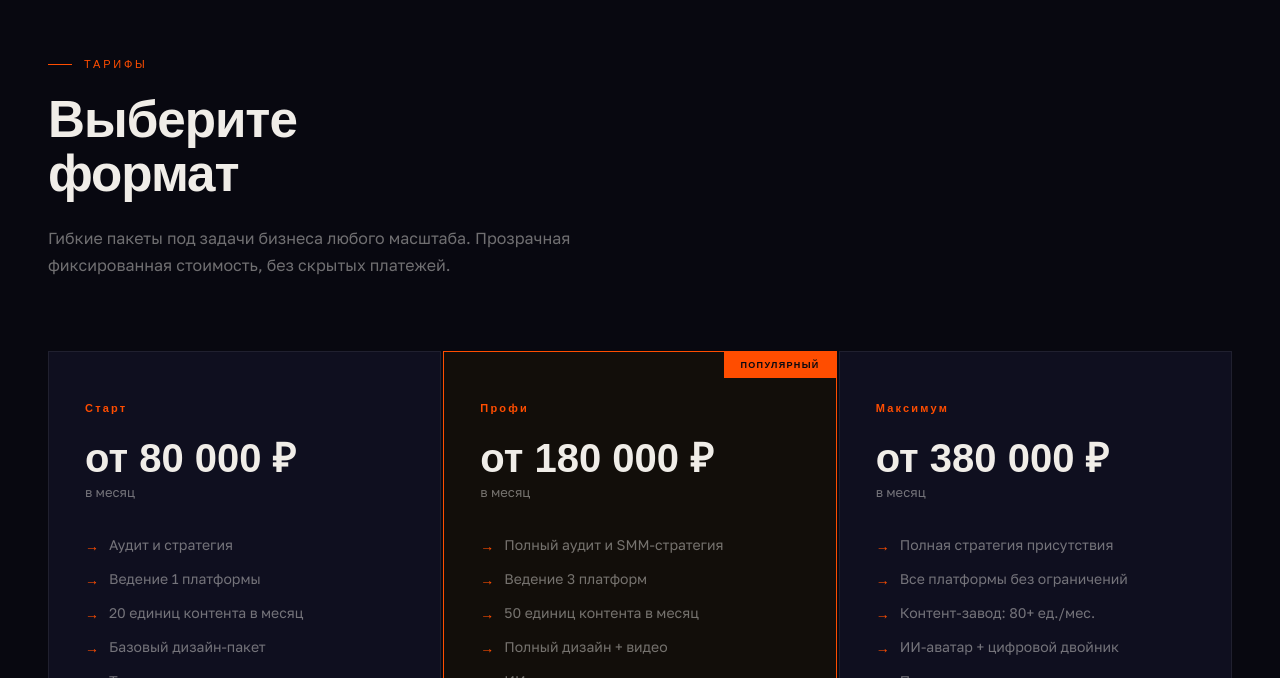
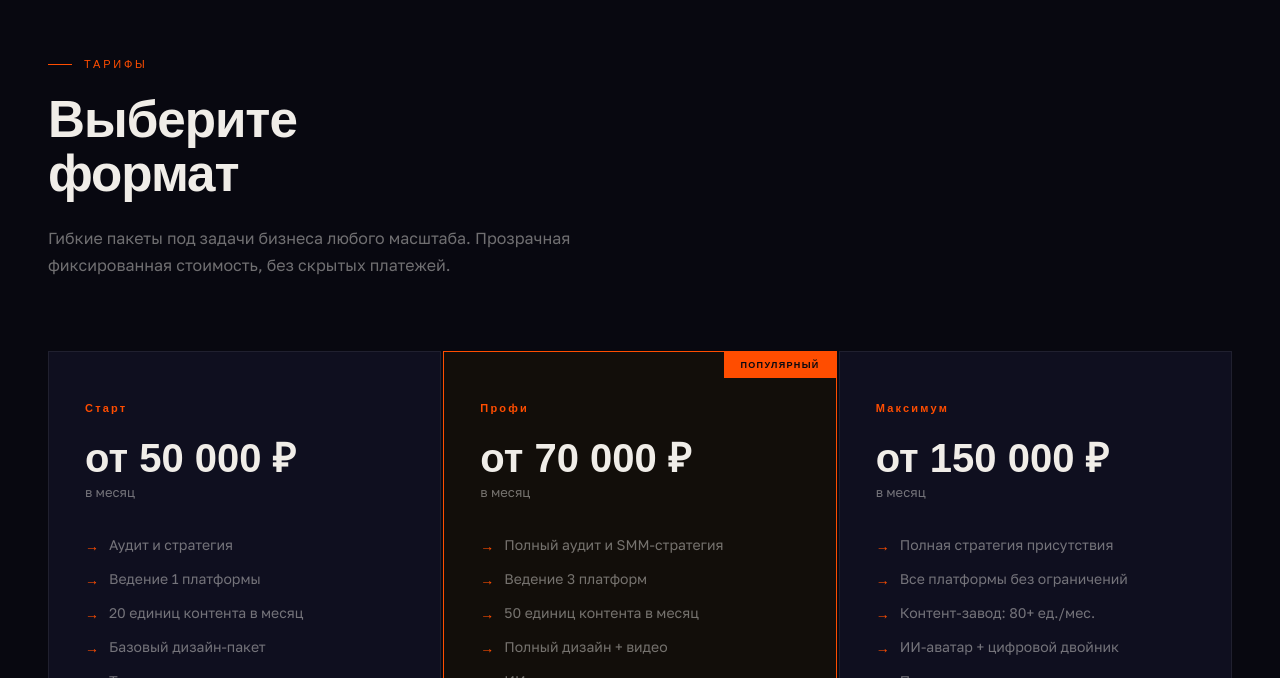
Before and after one commit to garryppv/landing01, a plain HTML site: page index.html in a window 1280 px wide. Shown: the part 5565-6243 px from the top of the page. Drawn offline with Linux system fonts and the light colour scheme; a web font is replaced by a local one.

Commit message:
index.html

```diff
--- a/index.html
+++ b/index.html
@@ -286,7 +286,7 @@
           <div class="ai-avatar-ring" aria-hidden="true">
             <div class="ai-avatar-inner">🤖</div>
           </div>
-          <div class="ai-card-title">ИИ-аватар Игоря</div>
+          <div class="ai-card-title">ИИ-аватар</div>
           <p class="ai-card-desc">Цифровой двойник, который работает 24/7, записывает видео, ведёт прямые эфиры и отвечает подписчикам — пока вы занимаетесь бизнесом.</p>
         </div>
         <div class="ai-metrics">
@@ -351,7 +351,7 @@
 
       <div class="pricing-card reveal">
         <div class="pricing-tier">Старт</div>
-        <div class="pricing-price">от 80 000 ₽</div>
+        <div class="pricing-price">от 50 000 ₽</div>
         <div class="pricing-period">в месяц</div>
         <ul class="pricing-features">
           <li>Аудит и стратегия</li>
@@ -366,7 +366,7 @@
 
       <div class="pricing-card featured reveal">
         <div class="pricing-tier">Профи</div>
-        <div class="pricing-price">от 180 000 ₽</div>
+        <div class="pricing-price">от 70 000 ₽</div>
         <div class="pricing-period">в месяц</div>
         <ul class="pricing-features">
           <li>Полный аудит и SMM-стратегия</li>
@@ -384,7 +384,7 @@
 
       <div class="pricing-card reveal">
         <div class="pricing-tier">Максимум</div>
-        <div class="pricing-price">от 380 000 ₽</div>
+        <div class="pricing-price">от 150 000 ₽</div>
         <div class="pricing-period">в месяц</div>
         <ul class="pricing-features">
           <li>Полная стратегия присутствия</li>
```
